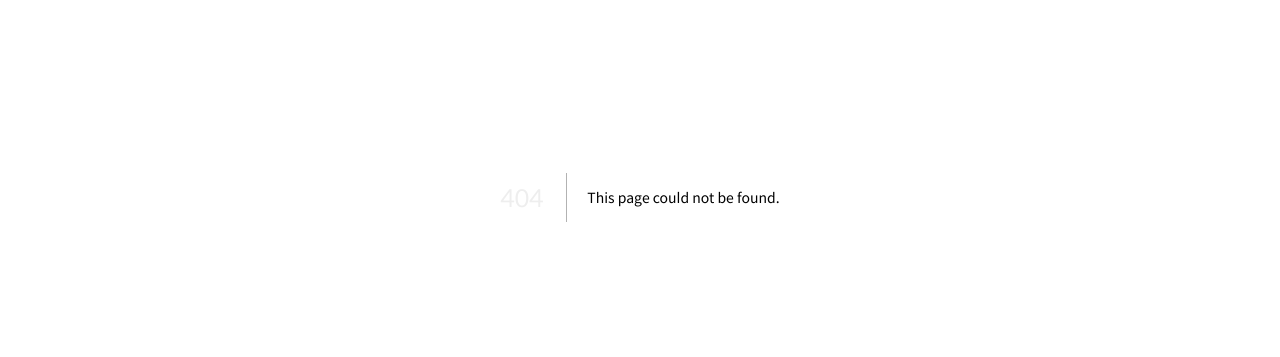
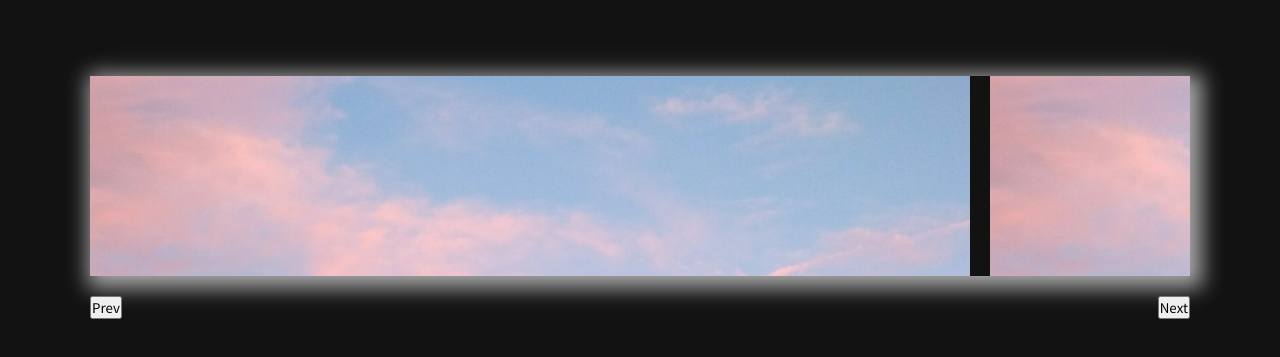
Before and after one commit to dalgudot/share-design, a Next.js app: page /test in a window 1280 px wide. Before the commit this address had no page. Shown: the part 203-560 px from the top of the page. Built offline with nearby package versions, Linux system fonts and the light colour scheme.

Commit message:
20200930 README Update

```diff
--- a/package.json
+++ b/package.json
@@ -15,6 +15,7 @@
     "react-dom": "16.13.1",
     "react-redux": "^7.2.1",
     "react-scroll-parallax": "^2.3.4",
+    "react-swipeable": "^5.5.1",
     "redux": "^4.0.5",
     "styled-components": "^5.2.0",
     "typescript": "^4.0.3"
--- /dev/null
+++ b/src/components/components.js
@@ -0,0 +1,76 @@
+import styled from "styled-components";
+
+export const NEXT = "NEXT";
+export const PREV = "PREV";
+
+export const Item = styled.div`
+  text-align: center;
+  padding: 100px;
+  background-image: ${(props) => `url(${props.img})`};
+  background-size: cover;
+`;
+
+export const CarouselContainer = styled.div`
+  display: flex;
+  transition: ${(props) => (props.sliding ? "none" : "transform 1s ease")};
+  transform: ${(props) => {
+    if (!props.sliding) return "translateX(calc(-80% - 20px))";
+    if (props.dir === PREV) return "translateX(calc(2 * (-80% - 20px)))";
+    return "translateX(0%)";
+  }};
+`;
+
+export const Wrapper = styled.div`
+  width: 100%;
+  overflow: hidden;
+  box-shadow: 5px 5px 20px 7px rgba(168, 168, 168, 1);
+`;
+
+export const CarouselSlot = styled.div`
+  flex: 1 0 100%;
+  flex-basis: 80%;
+  margin-right: 20px;
+  order: ${(props) => props.order};
+`;
+
+export const SlideButton = styled.button`
+  /*   color: #ffffff;
+    font-family: Open Sans;
+    font-size: 16px;
+    font-weight: 100;
+    padding: 10px;
+    background-color: #f66f3e;
+    border: 1px solid white;
+    text-decoration: none;
+    display: inline-block;
+    cursor: pointer; */
+  margin-top: 20px;
+  text-decoration: none;
+  float: ${(props) => props.float};
+
+  &:active {
+    position: relative;
+    top: 1px;
+  }
+  &:focus {
+    outline: 0;
+  }
+`;
+
+export const AppContainer = styled.div`
+  font-family: sans-serif;
+  text-align: center;
+  width: 75%;
+`;
+
+export const ExtraInfo = styled.div`
+  margin-top: 25px;
+  display: inline-block;
+`;
+
+export const Code = styled.code`
+  background-color: rgba(27, 31, 35, 0.05);
+  border-radius: 3px;
+  margin: 0;
+  padding: 0.2em 0.4em;
+`;
--- /dev/null
+++ b/src/pages/Carousel.js
@@ -0,0 +1,80 @@
+import { useSwipeable } from "react-swipeable";
+import {
+  Wrapper,
+  CarouselContainer,
+  CarouselSlot,
+  SlideButton,
+  PREV,
+  NEXT,
+} from "../components/components";
+
+const getOrder = ({ index, pos, numItems }) => {
+  return index - pos < 0 ? numItems - Math.abs(index - pos) : index - pos;
+};
+const initialState = { pos: 0, sliding: false, dir: NEXT };
+
+const Carousel = (props) => {
+  const [state, dispatch] = React.useReducer(reducer, initialState);
+  const numItems = React.Children.count(props.children);
+  const slide = (dir) => {
+    dispatch({ type: dir, numItems });
+    setTimeout(() => {
+      dispatch({ type: "stopSliding" });
+    }, 50);
+  };
+  const handlers = useSwipeable({
+    onSwipedLeft: () => slide(NEXT),
+    onSwipedRight: () => slide(PREV),
+    preventDefaultTouchmoveEvent: true,
+    trackMouse: true,
+  });
+  return (
+    <div {...handlers}>
+      <Wrapper>
+        <CarouselContainer dir={state.dir} sliding={state.sliding}>
+          {React.Children.map(props.children, (child, index) => (
+            <CarouselSlot
+              key={index}
+              order={getOrder({ index: index, pos: state.pos, numItems })}
+            >
+              {child}
+            </CarouselSlot>
+          ))}
+        </CarouselContainer>
+      </Wrapper>
+      <SlideButton onClick={() => slide(PREV)} float="left">
+        Prev
+      </SlideButton>
+      <SlideButton onClick={() => slide(NEXT)} float="right">
+        Next
+      </SlideButton>
+    </div>
+  );
+};
+
+function reducer(state, { type, numItems }) {
+  switch (type) {
+    case "reset":
+      return initialState;
+    case PREV:
+      return {
+        ...state,
+        dir: PREV,
+        sliding: true,
+        pos: state.pos === 0 ? numItems - 1 : state.pos - 1,
+      };
+    case NEXT:
+      return {
+        ...state,
+        dir: NEXT,
+        sliding: true,
+        pos: state.pos === numItems - 1 ? 0 : state.pos + 1,
+      };
+    case "stopSliding":
+      return { ...state, sliding: false };
+    default:
+      return state;
+  }
+}
+
+export default Carousel;
--- a/src/pages/_app.js
+++ b/src/pages/_app.js
@@ -1,6 +1,8 @@
 import { Provider } from "react-redux";
 import { useStore } from "../store/store";
 import "../styles/globals.css";
+import "../styles/color.css";
+import "../styles/font.css";
 
 export default function App({ Component, pageProps }) {
   const store = useStore(pageProps.initialReduxState);
--- a/src/pages/index.js
+++ b/src/pages/index.js
@@ -27,7 +27,6 @@ const Index = () => {
         url="https://khk-design.kr/"
         thumbnail="/images/a.jpg"
       />
-
       <CenterAlign>
         <Link href="twenties-gallary">
           <a>
--- /dev/null
+++ b/src/pages/test.js
@@ -0,0 +1,59 @@
+import styled from "styled-components";
+import { useSelector, useDispatch } from "react-redux";
+import { Item, AppContainer, ExtraInfo, Code } from "../components/components";
+import Carousel from "./Carousel";
+
+const useLanguageChange = () => {
+  const lang = useSelector((state) => state.language);
+  const dispatch = useDispatch();
+  const languageChange = () =>
+    dispatch({
+      type: "CHANGELANGUAGE",
+    });
+  return { lang, languageChange };
+};
+
+const TwentiesGallary = () => {
+  const { lang, languageChange } = useLanguageChange();
+  return (
+    <>
+      <AppContainer>
+        <TextContainer>
+          <Carousel title="Carousel">
+            <Item img="/images/a.jpg" />
+            <Item img="/images/a.jpg" />
+            <Item img="/images/a.jpg" />
+            <Item img="/images/a.jpg" />
+            <Item img="/images/a.jpg" />
+          </Carousel>
+        </TextContainer>
+      </AppContainer>
+    </>
+  );
+};
+
+export default TwentiesGallary;
+
+const TextContainer = styled.main`
+  width: 100vw;
+  height: 100vh;
+  display: flex;
+  justify-content: center;
+  align-items: center;
+
+  p {
+    color: var(--white);
+    font-size: 48px;
+    font-weight: 100;
+  }
+
+  body {
+    background-color: #ffffff;
+  }
+
+  @media all and (min-width: 320px) and (max-width: 767px) {
+    p {
+      font-size: 36px;
+    }
+  }
+`;
--- a/src/pages/twenties-gallary.js
+++ b/src/pages/twenties-gallary.js
@@ -35,7 +35,7 @@ const TwentiesGallary = () => {
           {`${lang}` === "ko" ? (
             <Korean text="20살" />
           ) : (
-            <English text="20 years old" />
+            <English text="20 YEARS OLD" />
           )}
         </motion.p>
       </TextContainer>
--- a/src/store/store.js
+++ b/src/store/store.js
@@ -10,7 +10,6 @@ const initialState = {
   count: 0,
   language: "ko",
 };
-//language 추가
 
 const reducer = (state = initialState, action) => {
   switch (action.type) {
--- /dev/null
+++ b/src/styles/color.css
@@ -0,0 +1,4 @@
+:root {
+  --white: #eeeeee;
+  --dark-background-color: #121212;
+}
--- /dev/null
+++ b/src/styles/font.css
@@ -0,0 +1,32 @@
+h1 {
+  color: var(--white);
+}
+
+@font-face {
+  font-family: Spoqa Han Sans;
+  font-weight: 700;
+  src: url("/fonts/Spoqa Han Sans Bold.woff2"),
+    url("/fonts/Spoqa Han Sans Bold.woff"),
+    url("/fonts/Spoqa Han Sans Bold.ttf");
+}
+@font-face {
+  font-family: Spoqa Han Sans;
+  font-weight: 400;
+  src: url("/fonts/Spoqa Han Sans Regular.woff2"),
+    url("/fonts/Spoqa Han Sans Regular.woff"),
+    url("/fonts/Spoqa Han Sans Regular.ttf");
+}
+@font-face {
+  font-family: Spoqa Han Sans;
+  font-weight: 300;
+  src: url("/fonts/Spoqa Han Sans Light.woff2"),
+    url("/fonts/Spoqa Han Sans Light.woff"),
+    url("/fonts/Spoqa Han Sans Light.ttf");
+}
+@font-face {
+  font-family: Spoqa Han Sans;
+  font-weight: 100;
+  src: url("/fonts/Spoqa Han Sans Thin.woff2"),
+    url("/fonts/Spoqa Han Sans Thin.woff"),
+    url("/fonts/Spoqa Han Sans Thin.ttf");
+}
--- a/src/styles/globals.css
+++ b/src/styles/globals.css
@@ -1,10 +1,3 @@
-/* S of Color */
-:root {
-  --white: #eeeeee;
-  --dark-background-color: #121212;
-}
-/* E of Color */
-
 * {
   outline: 0;
   margin: 0;
@@ -18,12 +11,12 @@ body {
   overflow-x: hidden;
   overflow-y: auto;
   -webkit-overflow-scrolling: touch; /* iOS Safari Momentum Scroll, 버벅임 방지 */
-  /* (브라우저 오른쪽에 나타나는) 스크롤바 숨기기 https://gofnrk.tistory.com/48 */
+  /* (브라우저 오른쪽에 나타나는) 스크롤바 숨기기 */
   -ms-overflow-style: none; /* IE and Edge */
   scrollbar-width: none; /* Firefox */
 }
 
-/* 스크롤바 숨기기 */
+/* (브라우저 오른쪽에 나타나는) 스크롤바 숨기기 */
 body::-webkit-scrollbar {
   display: none; /* Chrome, Safari, Opera*/
 }
@@ -46,42 +39,6 @@ li {
   list-style: none;
 }
 
-/* https://developer.mozilla.org/ko/docs/Web/CSS/pointer-events */
 img {
   pointer-events: none;
 }
-
-h1 {
-  color: var(--white);
-}
-
-/* S of Spoqa Han Sans */
-@font-face {
-  font-family: Spoqa Han Sans;
-  font-weight: 700;
-  src: url("/fonts/Spoqa Han Sans Bold.woff2"),
-    url("/fonts/Spoqa Han Sans Bold.woff"),
-    url("/fonts/Spoqa Han Sans Bold.ttf");
-}
-@font-face {
-  font-family: Spoqa Han Sans;
-  font-weight: 400;
-  src: url("/fonts/Spoqa Han Sans Regular.woff2"),
-    url("/fonts/Spoqa Han Sans Regular.woff"),
-    url("/fonts/Spoqa Han Sans Regular.ttf");
-}
-@font-face {
-  font-family: Spoqa Han Sans;
-  font-weight: 300;
-  src: url("/fonts/Spoqa Han Sans Light.woff2"),
-    url("/fonts/Spoqa Han Sans Light.woff"),
-    url("/fonts/Spoqa Han Sans Light.ttf");
-}
-@font-face {
-  font-family: Spoqa Han Sans;
-  font-weight: 100;
-  src: url("/fonts/Spoqa Han Sans Thin.woff2"),
-    url("/fonts/Spoqa Han Sans Thin.woff"),
-    url("/fonts/Spoqa Han Sans Thin.ttf");
-}
-/* E of Spoqa Han Sans */
```
Also changed, not shown: REFERENCE.txt, 2 other files (tests, documents, lock files or other folders).
